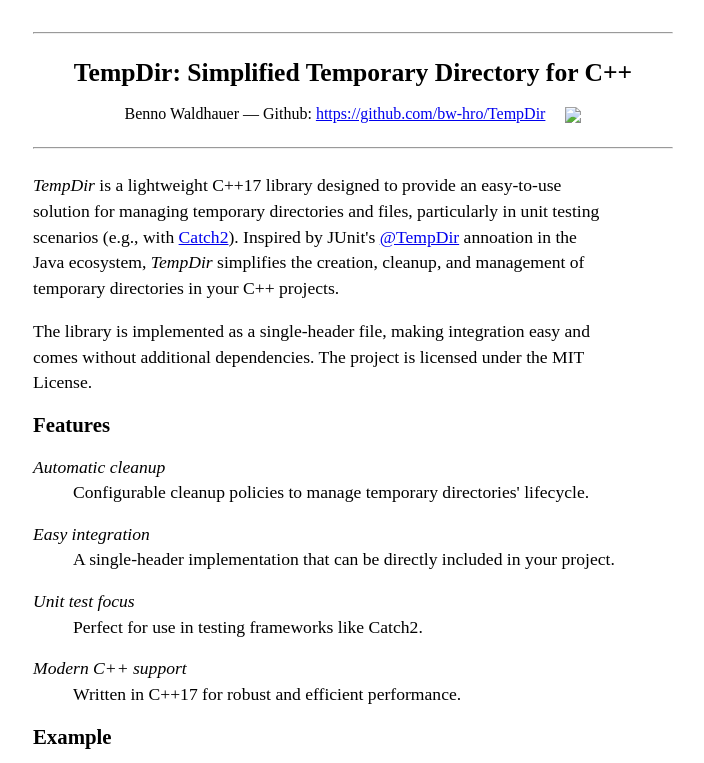
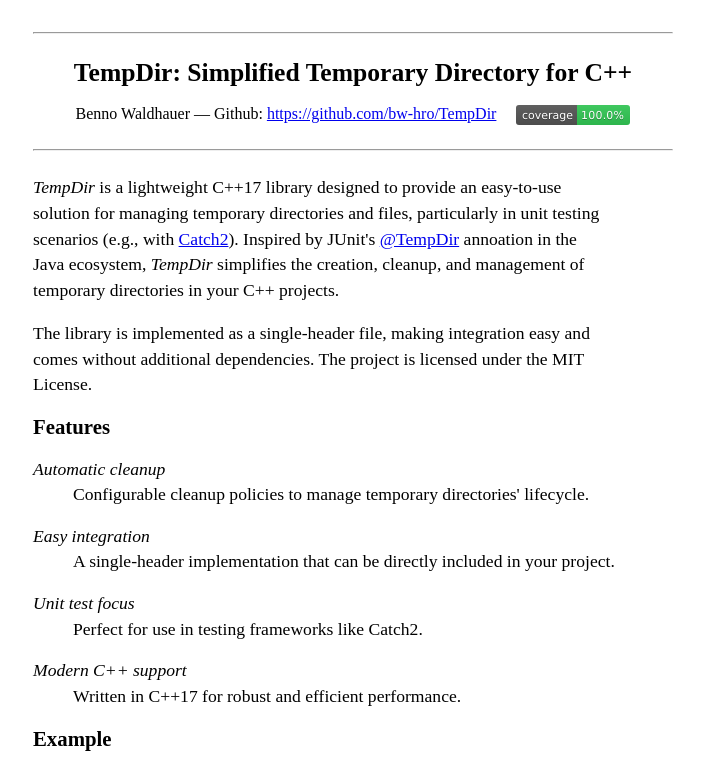
Before and after one commit to bw-hro/TempDir, a plain HTML site: page index.html in a window 1280 px wide. Shown: the top 763 px of the page, without its empty margins (15-719 px from the left). Drawn offline with Linux system fonts and the light colour scheme; the site is published under a folder, as on GitHub Pages, so addresses that start at the root find nothing.

Commit message:
fix link to coverage report

```diff
--- a/index.html
+++ b/index.html
@@ -44,7 +44,7 @@
 
     <header>
         <h1>TempDir: Simplified Temporary Directory for C++</h1>
-        <p>Benno Waldhauer &mdash; Github: <a href="https://github.com/bw-hro/TempDir">https://github.com/bw-hro/TempDir</a> <a href="/coverage-report/"><img src="/coverage-report/badge.svg"/></a></p>
+        <p>Benno Waldhauer &mdash; Github: <a href="https://github.com/bw-hro/TempDir">https://github.com/bw-hro/TempDir</a> <a href="./coverage-report/"><img src="./coverage-report/badge.svg"/></a></p>
     </header>
     <hr/>
     <article>
```
